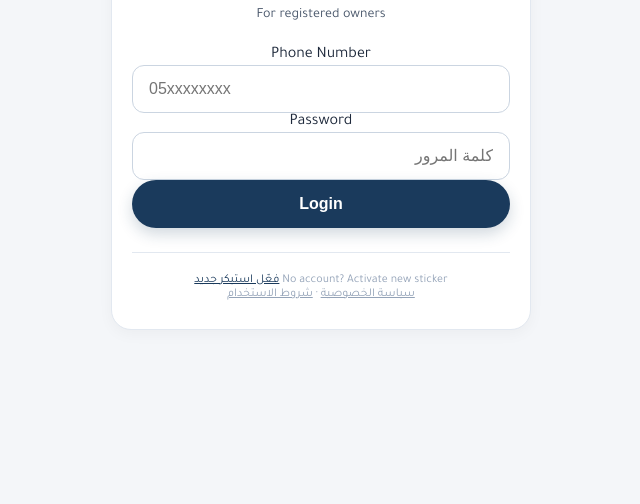
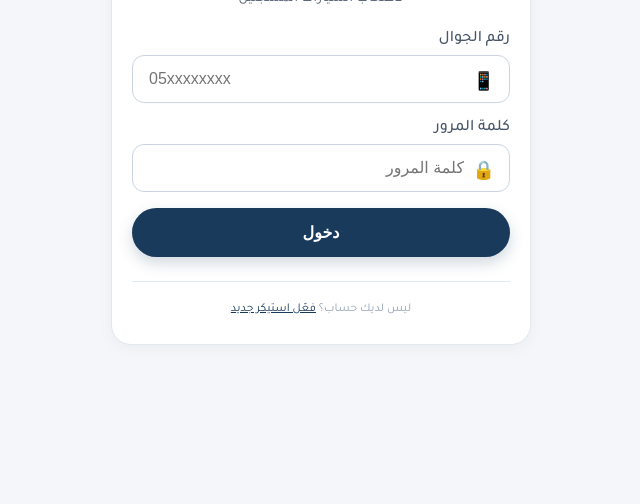
Before and after one commit to alzoool100-cpu/safescan-test, a plain HTML site: page login.html in a window 1280 px wide. Shown: the part 296-800 px from the top of the page, without its empty margins (319-959 px from the left). Drawn offline with nearby package versions, Linux system fonts and the light colour scheme.

Commit message:
Update login.html

```diff
--- a/login.html
+++ b/login.html
@@ -5,14 +5,12 @@
     <meta name="viewport" content="width=device-width, initial-scale=1.0">
     <title>SafeScan - تسجيل الدخول</title>
     <link rel="stylesheet" href="base.css">
-    <link rel="manifest" href="/manifest.json">
-    <script>
-        if ('serviceWorker' in navigator) {
-            navigator.serviceWorker.register('/service-worker.js')
-                .then(reg => console.log('Service Worker registered', reg.scope))
-                .catch(err => console.error('Service Worker failed', err));
-        }
-    </script>
+    <style>
+        .input-group { position: relative; margin-bottom: 16px; text-align: right; }
+        .input-group label { display: block; font-weight: 500; margin-bottom: 6px; color: var(--text-secondary); }
+        .input-group input { padding-right: 45px; }
+        .input-group .icon { position: absolute; right: 15px; top: 40px; font-size: 18px; color: var(--text-muted); }
+    </style>
 </head>
 <body>
     <div class="card">
@@ -21,35 +19,33 @@
             <span class="logo-text">SafeScan</span>
             <span class="nfc-badge">NFC</span>
         </div>
-        <h1 data-key="login_title">تسجيل الدخول</h1>
-        <div class="subtitle" data-key="login_sub">لأصحاب السيارات المسجلين</div>
+        <h1>تسجيل الدخول</h1>
+        <div class="subtitle">لأصحاب السيارات المسجلين</div>
 
         <form id="loginForm">
             <div class="input-group">
-                <label data-key="phone_label">📱 رقم الجوال</label>
-                <input type="tel" id="phone" placeholder="05xxxxxxxx" required>
+                <label>رقم الجوال</label>
+                <span class="icon">📱</span>
+                <input type="tel" id="phone" placeholder="05xxxxxxxx">
             </div>
             <div class="input-group">
-                <label data-key="password_label">🔒 كلمة المرور</label>
-                <input type="password" id="password" placeholder="كلمة المرور" required>
+                <label>كلمة المرور</label>
+                <span class="icon">🔒</span>
+                <input type="password" id="password" placeholder="كلمة المرور">
             </div>
-            <button type="submit" class="btn btn-primary" data-key="login_btn">دخول</button>
+            <button type="submit" class="btn btn-primary">دخول</button>
             <div id="errorMsg" class="error-text"></div>
         </form>
         <div class="footer-note">
-            <span data-key="no_account">ليس لديك حساب؟</span> <a href="/register.html" style="color: var(--color-primary);">فعّل استيكر جديد</a><br>
-            <a href="/privacy.html" style="color: var(--text-muted);">سياسة الخصوصية</a> ·
-            <a href="/terms.html" style="color: var(--text-muted);">شروط الاستخدام</a>
+            ليس لديك حساب؟ <a href="/register.html" style="color: var(--color-primary);">فعّل استيكر جديد</a>
         </div>
     </div>
 
     <script src="https://cdn.jsdelivr.net/npm/@supabase/supabase-js@2"></script>
     <script src="config.js"></script>
-    <script src="translations.js"></script>
     <script>
         const supabaseClient = window.supabase?.createClient(SUPABASE_URL, SUPABASE_ANON_KEY);
         if (!supabaseClient) alert('خطأ في تحميل المكتبات.');
-
         document.getElementById('loginForm').addEventListener('submit', async (e) => {
             e.preventDefault();
             const phone = document.getElementById('phone').value.trim();
```
